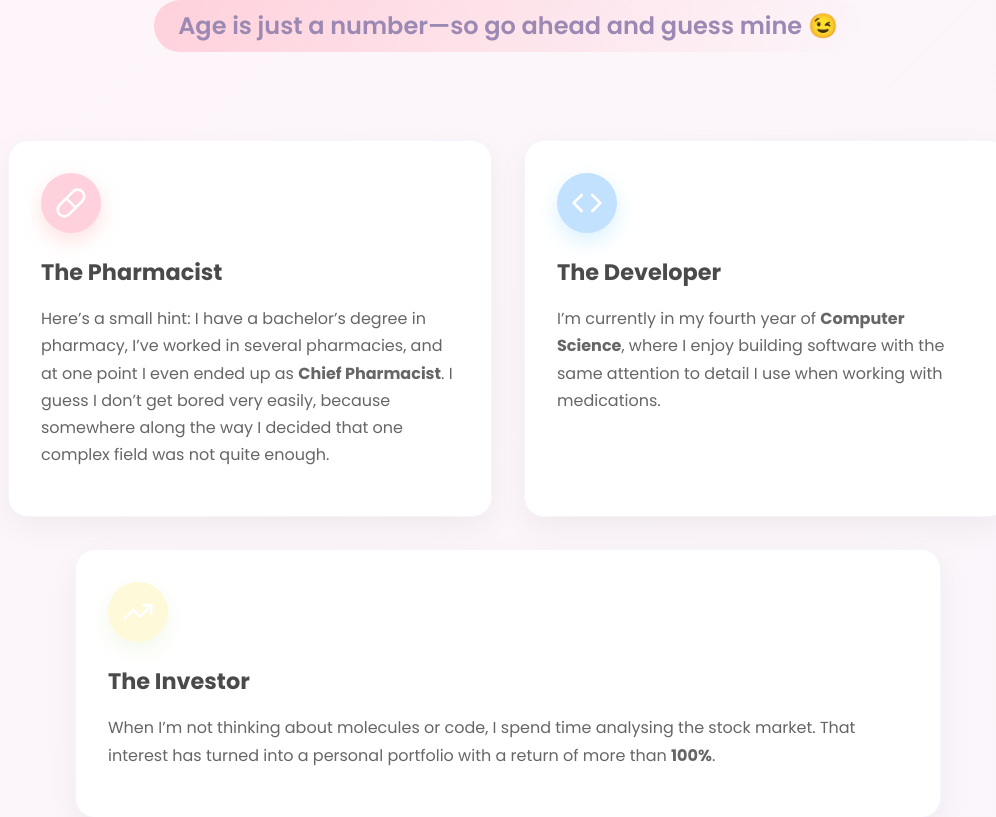
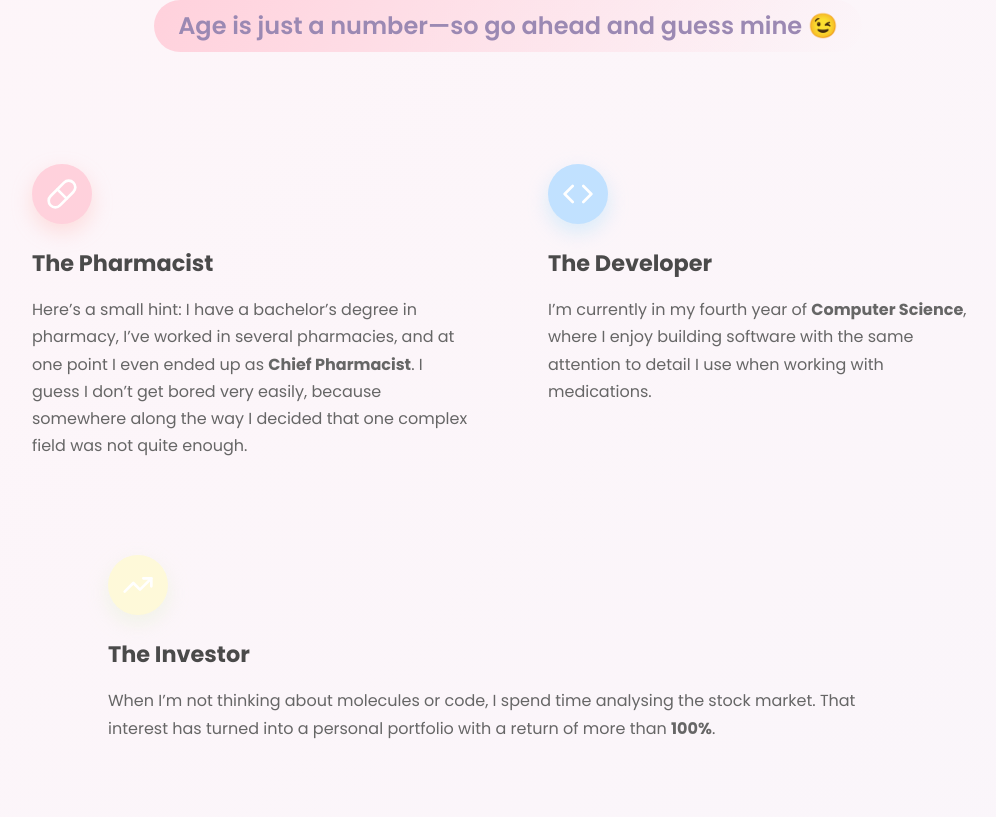
Before and after one commit to srishtr/portfolio, a React (Vite) app in the folder portfolio/: page / in a window 1280 px wide. Shown: the part 1083-1900 px from the top of the page, without its empty margins (132-1128 px from the left). Built offline with nearby package versions, Linux system fonts and the light colour scheme.

Commit message:
removed containers

```diff
--- a/portfolio/src/App.css
+++ b/portfolio/src/App.css
@@ -684,11 +684,11 @@ h2::after {
 }
 
 .about-card {
-  background: white;
-  padding: 2rem;
-  border-radius: 20px;
-  box-shadow: 0 10px 30px rgba(0,0,0,0.05);
-  border: 1px solid rgba(178, 152, 220, 0.1);
+  background: transparent;
+  padding: 1.5rem; /* Slightly reduced padding */
+  border-radius: 0;
+  box-shadow: none;
+  border: none;
   transition: all 0.3s ease;
   position: relative;
   overflow: hidden;
@@ -696,7 +696,7 @@ h2::after {
 
 .about-card:hover {
   transform: translateY(-5px);
-  box-shadow: 0 15px 40px rgba(178, 152, 220, 0.15);
+  /* No box shadow on hover */
 }
 
 .card-icon {
```
